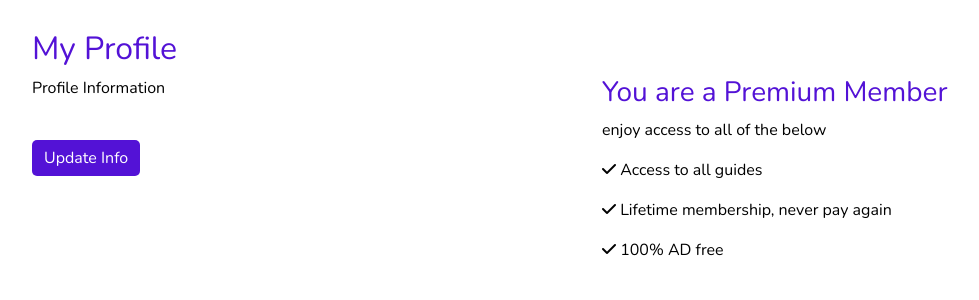
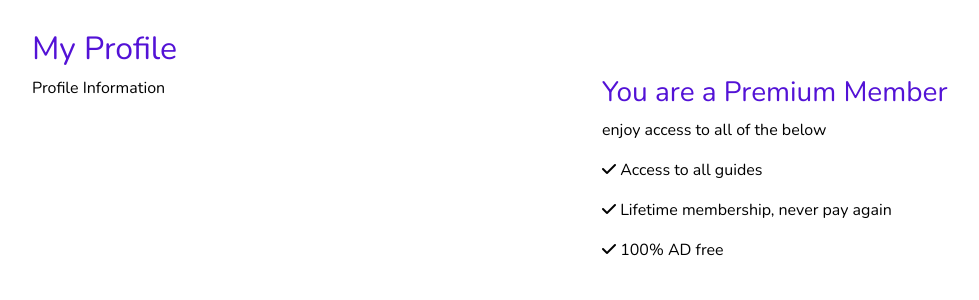
Before and after one commit to Code-Institute-Submissions/SuperGibbon-MS4, a Django app: template profiles/templates/profiles/profile.html in a window 1280 px wide. Shown: the part 142-442 px from the top of the page, without its empty margins (50-1029 px from the left). Run offline with Django 3.2, Linux system fonts and the light colour scheme; the template is opened without the code that fills it: values that come from a table or form of the project are taken from there, others are empty; data comes from the database, SQL or seed files in the repository; some libraries are stand-ins or nearby versions.

Commit message:
Update profile page due to bug

```diff
--- a/gibbon_guides/settings.py
+++ b/gibbon_guides/settings.py
@@ -22,7 +22,7 @@ BASE_DIR = Path(__file__).resolve().parent.parent
 # See https://docs.djangoproject.com/en/3.2/howto/deployment/checklist/
 
 # SECURITY WARNING: keep the secret key used in production secret!
-SECRET_KEY = os.environ.get('SECRET_KEY','')
+SECRET_KEY = os.environ.get('SECRET_KEY', '')
 
 # SECURITY WARNING: don't run with debug turned on in production!
 DEBUG = 'DEVELOPMENT' in os.environ
--- a/profiles/templates/profiles/profile.html
+++ b/profiles/templates/profiles/profile.html
@@ -27,7 +27,7 @@
                     {% csrf_token %}
                     {{ form|crispy }}
                     <br>
-                    <button class="btn btn-purple mb-3">Update Info</button>
+                    <button class=" disable btn btn-purple mb-3" hidden disabled>Update Info</button>
                 </form>
             </div>
             <div class="col-12 col-lg-6">
```
Also changed, not shown: README.md.
